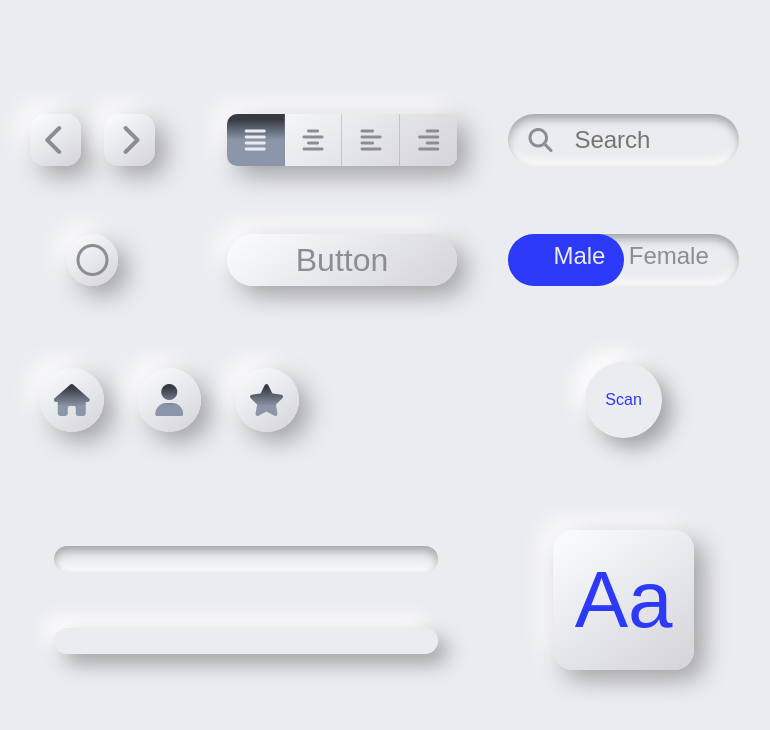
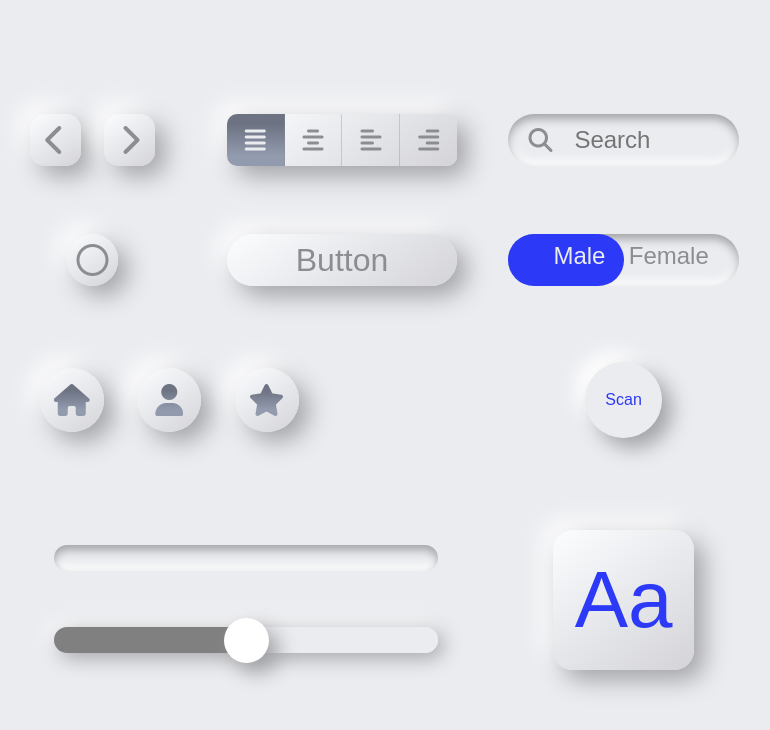
Before and after one commit to Ogust25/neomorph, a plain HTML site: page index.html in a window 1280 px wide. Shown: the whole page, without its empty margins (266-1036 px from the left). Drawn offline with Linux system fonts and the light colour scheme; a web font is replaced by a local one.

Commit message:
add slide bar

```diff
--- a/index.html
+++ b/index.html
@@ -44,7 +44,7 @@
             </div>
         </section>
         <section class="box_point">
-            <div class="neo_on"><i class="far fa-circle"></i></div>
+            <div class="neo_on"><i class="logoCircle far fa-circle"></i></div>
         </section>
         <section class="box_button">
             <div class="neo_on">Button</div>
@@ -66,7 +66,7 @@
         </section>
         <section class="box_barre">
             <div class="fill neo_off"></div>
-            <div class="scroll"></div>
+            <input type="range" value="50" class="scroll">
         </section>
         <section class="box_aa">
             <div>Aa</div>
@@ -75,3 +75,7 @@
 </body>
 <script src="script.js"></script>
 </html>
+
+<!-- btn cercle swap logo quand clic
+btn scan/stop a sawp
+barre de chargement -->
--- a/script.js
+++ b/script.js
@@ -1,5 +1,3 @@
-/* btn cercle a swap quand clic
-btn male/female en mode on/off
-menu chelou en mode selection a 4 choix
-btn scan/stop a sawp
-barre de chargement */
+document.querySelector(".scroll").oninput = function() {
+    this.style.background = 'linear-gradient(to right, gray 0%, gray ' + this.value + '%, #EBECF0 ' + this.value + '%, #EBECF0 100%)'
+  };
--- a/style.css
+++ b/style.css
@@ -24,7 +24,7 @@ section{
 }
 .gradient{
     background-color: red;
-    background-image: linear-gradient(180deg, rgba(53,57,65,1) 10%, rgba(140,150,170,1) 70%);
+    background-image: linear-gradient(180deg, #6D7382 20%, #929AAE 80%);
     background-size: 100%;
     background-repeat: repeat;
     -webkit-background-clip: text;
@@ -104,7 +104,7 @@ section{
     cursor: pointer;
 }
 .box_menu [type=radio]:checked + label{
-    background: linear-gradient(180deg, rgba(53,57,65,1) 10%, rgba(140,150,170,1) 50%);;
+    background: linear-gradient(180deg, #6D7382 20%, #929AAE 80%);
     color: #EBECF0;
 }
 .borderr1{
@@ -316,10 +316,25 @@ section{
     height: 2vw;
     border-radius: 20px;
 }
-.scroll{
-    background: #EBECF0;
-    box-shadow:  10px 10px 20px #a2a3a6,
-                 -10px -10px 20px #ffffff;
+.box_barre input{
+    width: 80%;
+    height: 2vw;
+    border-radius: 20px;
+    background: linear-gradient(to right, grey 0%, grey 50%, #EBECF0 50%, #EBECF0 100%);
+    box-shadow:  5px 5px 20px #a2a3a6,
+    -5px -5px 20px #ffffff;
+    outline: none;
+    transition: background 450ms ease-in;
+    -webkit-appearance: none;
+}
+.scroll::-webkit-slider-thumb {
+    appearance: none;
+    width: 45px;
+    height: 45px;
+    border-radius: 50%;
+    background: #fff;
+    cursor: pointer;
+    box-shadow:  10px 10px 20px #a2a3a6;
 }
 
 /* Carré Aa */
```
